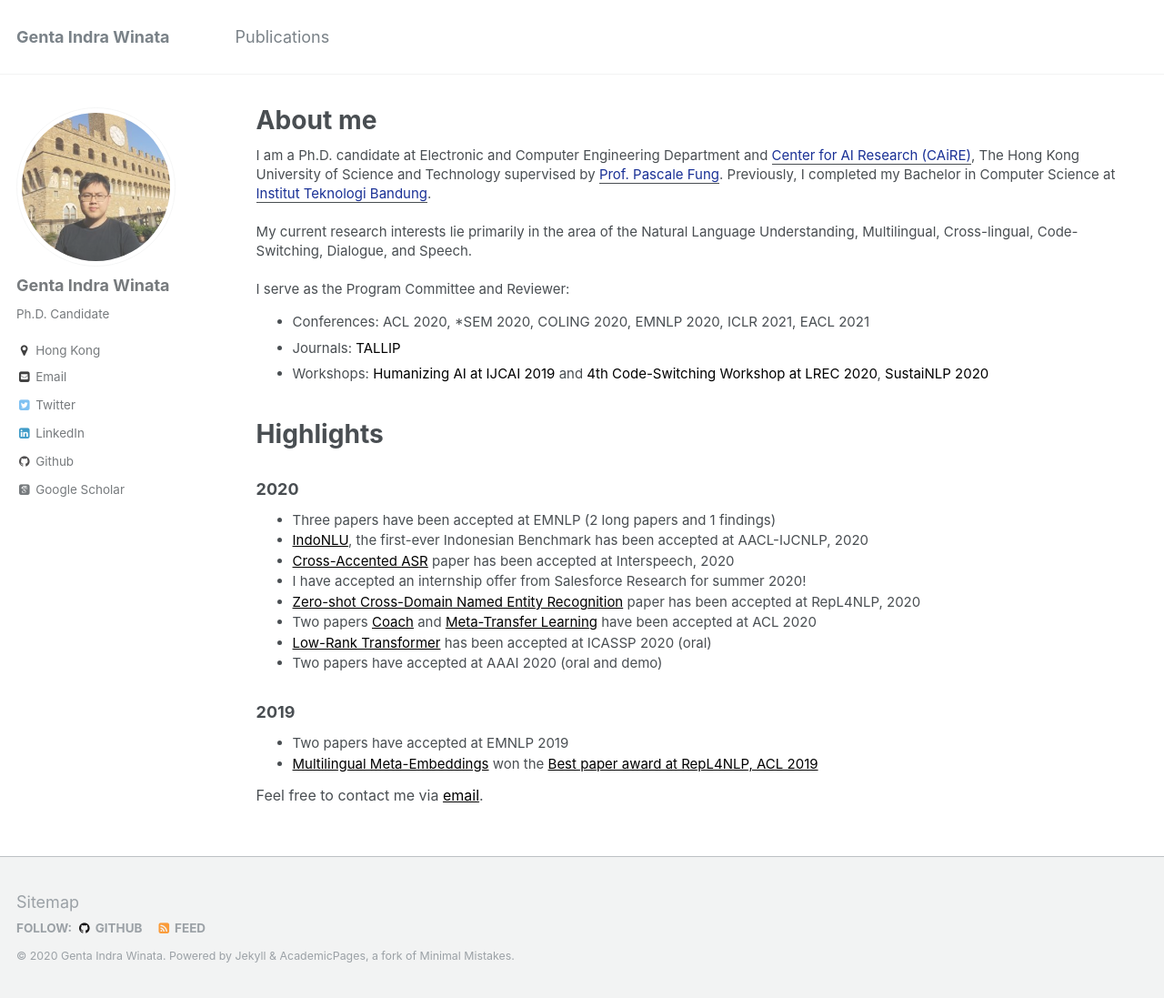
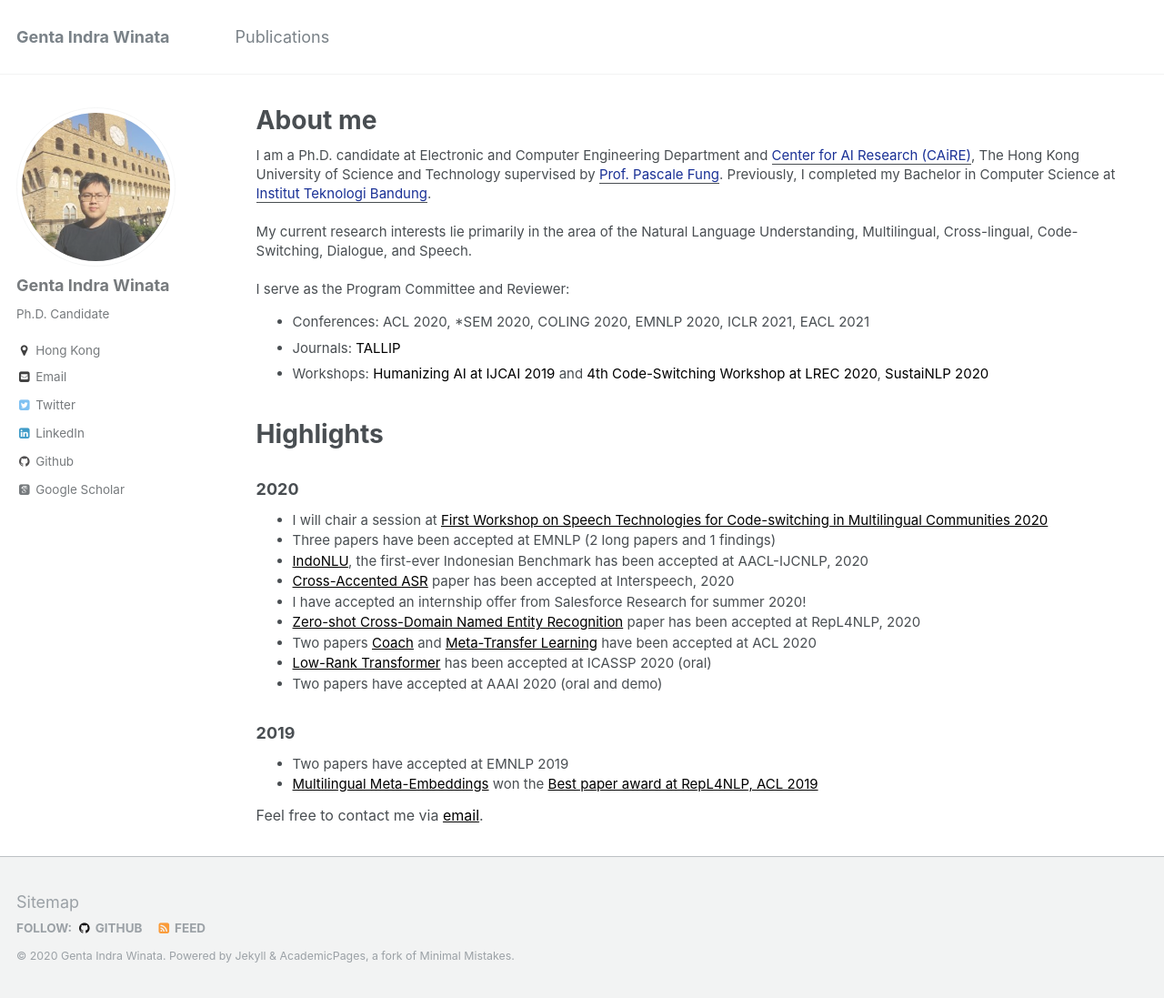
Before and after one commit to gentaiscool/gentaiscool.github.io, a Jekyll site: the page built from _pages/about.md, in a window 1280 px wide and 1097 px high. Shown: the whole window at 91% size. Built offline with Jekyll 4.4.1, drawn with Linux system fonts in a browser that asks for light colours; some web fonts are replaced.

Commit message:
update highlight

```diff
--- a/_layouts/about.html
+++ b/_layouts/about.html
@@ -80,6 +80,7 @@ layout: default
       <h3>2020</h3>
       <ul style="line-height:100%; font-size:15px">
         <!-- <li>Program Committee of <a href="https://cod1r.github.io/Code-Switching/" style="color:#000000">4th Code-Switching Workshop, LREC 2020</a></li> -->
+        <li>I will chair a session at <a href="https://www.microsoft.com/en-us/research/event/workshop-on-speech-technologies-for-code-switching-2020/" style="color:#000000">First Workshop on Speech Technologies for Code-switching in Multilingual Communities 2020</a></li>
         <li>Three papers have been accepted at EMNLP (2 long papers and 1 findings)</li>
         <li><a href="https://arxiv.org/pdf/2009.05387.pdf" style="color:#000000">IndoNLU</a>, the first-ever Indonesian Benchmark has been accepted at AACL-IJCNLP, 2020</li>
         <li><a href="https://arxiv.org/pdf/2003.01901.pdf" style="color:#000000">Cross-Accented ASR</a> paper has been accepted at Interspeech, 2020</li>
```
